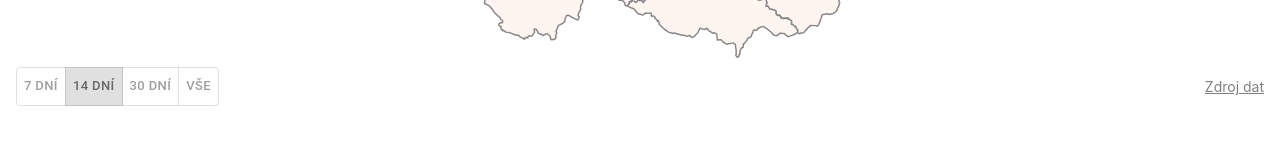
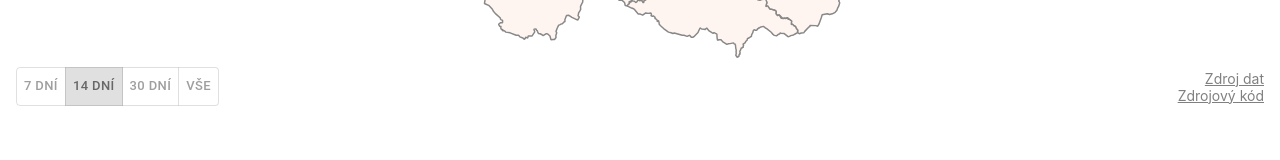
Before and after one commit to jhrdina/covid-dashboard, a React (Create React App) app: page / in a window 1280 px wide. Shown: the part 341-501 px from the top of the page. Built offline with nearby package versions, Linux system fonts and the light colour scheme; no server answers.

Commit message:
Add Link to repo

```diff
--- a/src/App.tsx
+++ b/src/App.tsx
@@ -35,10 +35,14 @@ const Toolbar = styled('div')({
   padding: '8px 16px',
 });
 
-const SourceLink = styled('a')({
+const LinksBox = styled('div')({
   fontSize: 14,
   flex: 1,
   textAlign: 'right',
+});
+
+const SourceLink = styled('a')({
+  display: 'block',
   color: 'gray',
 });
 
@@ -149,6 +153,7 @@ const App = () => {
             dispatch(setTimeIntervalMs(newTimeIntervalMs));
           }}
         />
+        <LinksBox>
           <SourceLink
             href="https://onemocneni-aktualne.mzcr.cz/api/v2/covid-19"
             target="_blank"
@@ -156,6 +161,14 @@ const App = () => {
           >
             Zdroj dat
           </SourceLink>
+          <SourceLink
+            href="https://github.com/jhrdina/covid-dashboard"
+            target="_blank"
+            rel="noopener noreferrer"
+          >
+            Zdrojový kód
+          </SourceLink>
+        </LinksBox>
       </Toolbar>
       <Graph
         data={rawData}
```
Lines whose indentation alone changed are shown as unchanged.
